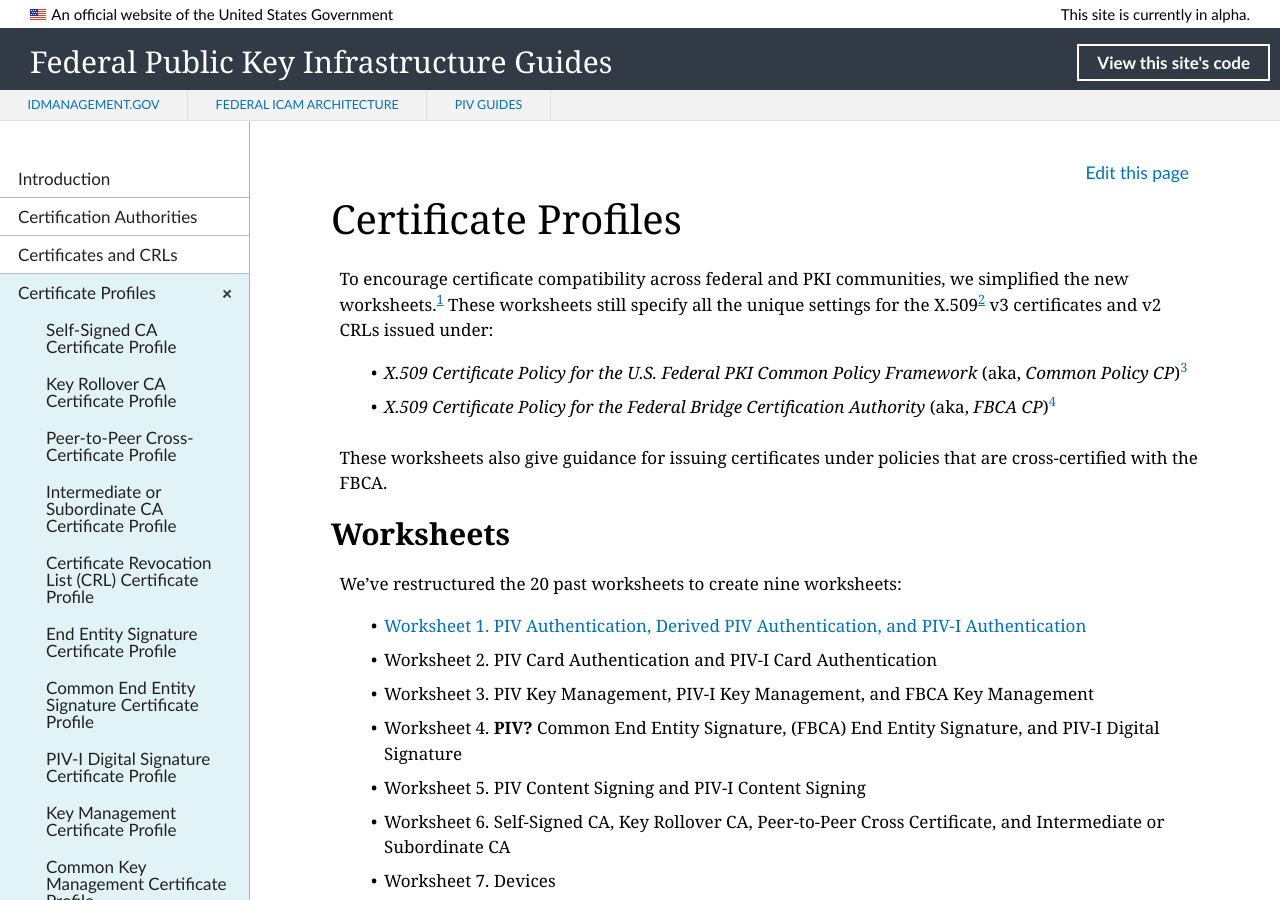
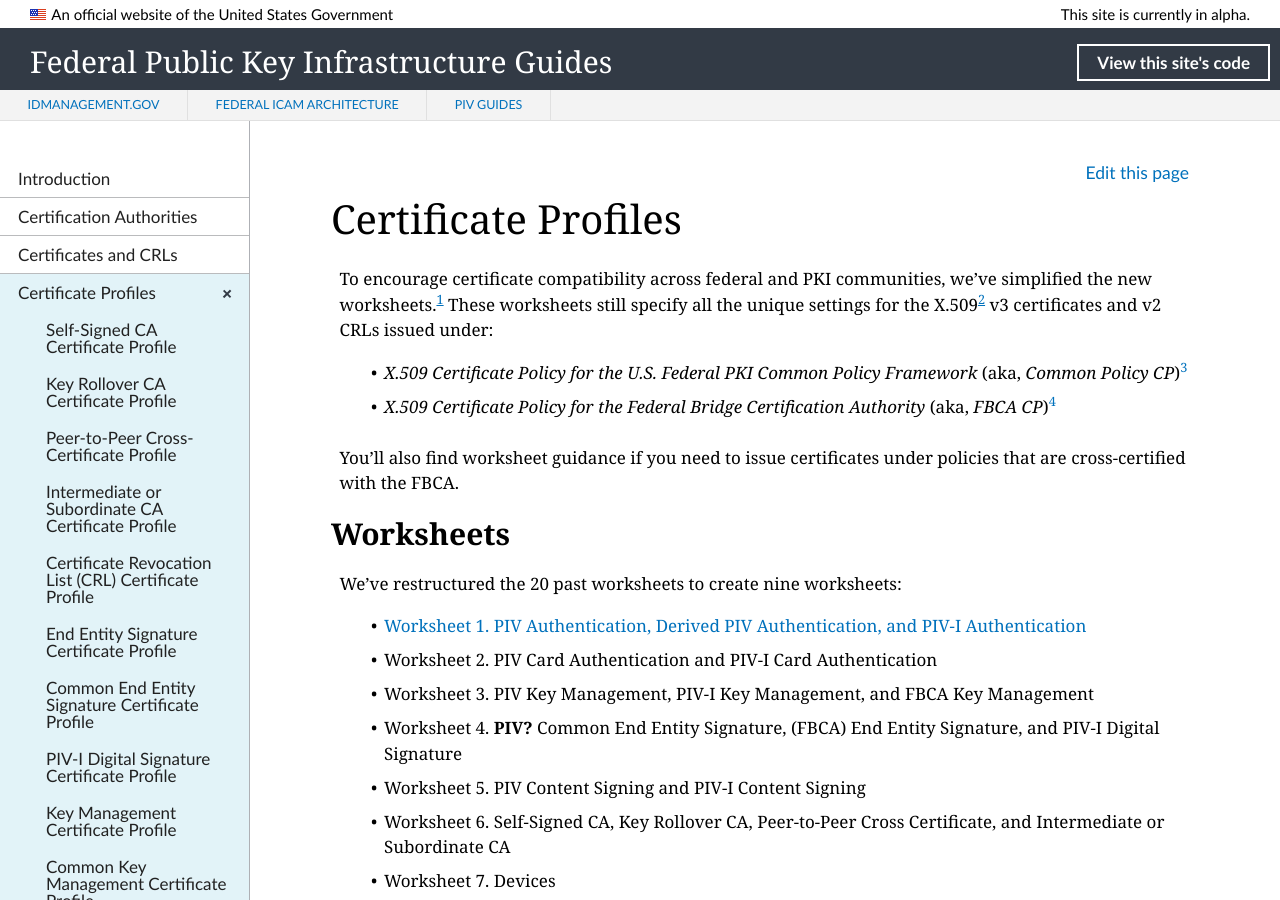
Before and after one commit to GSA/fpki-guides, a Jekyll site: the page built from pages/fpki_certificate_profiles.md, in a window 1280 px wide and 900 px high. Built offline with Jekyll 4.4.1, drawn with Linux system fonts in a browser that asks for light colours; nearby versions of some CDN libraries; library files that are not in the unit come from our copies.

Commit message:
Update fpki_certificate_profiles.md
Intro revision toward more plain language

```diff
--- a/pages/fpki_certificate_profiles.md
+++ b/pages/fpki_certificate_profiles.md
@@ -4,12 +4,12 @@
 permalink: /certprofiles/
 collection: profiles
 ---
-To encourage certificate compatibility across federal and PKI communities, we simplified the new worksheets.<sup>[1](#1)</sup> These worksheets still specify all the unique settings for the X.509<sup>[2](#2)</sup> v3 certificates and v2 CRLs issued under:
+To encourage certificate compatibility across federal and PKI communities, we've simplified the new worksheets.<sup>[1](#1)</sup> These worksheets still specify all the unique settings for the X.509<sup>[2](#2)</sup> v3 certificates and v2 CRLs issued under:
 
 * _X.509 Certificate Policy for the U.S. Federal PKI Common Policy Framework_ (aka, _Common Policy CP_)<sup>[3](#3)</sup>
 * _X.509 Certificate Policy for the Federal Bridge Certification Authority_ (aka, _FBCA CP_)<sup>[4](#4)</sup>
 
-These worksheets also give guidance for issuing certificates under policies that are cross-certified with the FBCA.
+You'll also find worksheet guidance if you need to issue certificates under policies that are cross-certified with the FBCA.
 <!--Didn't see any worksheets with statements to this effect.-->
 
 ## Worksheets
```
